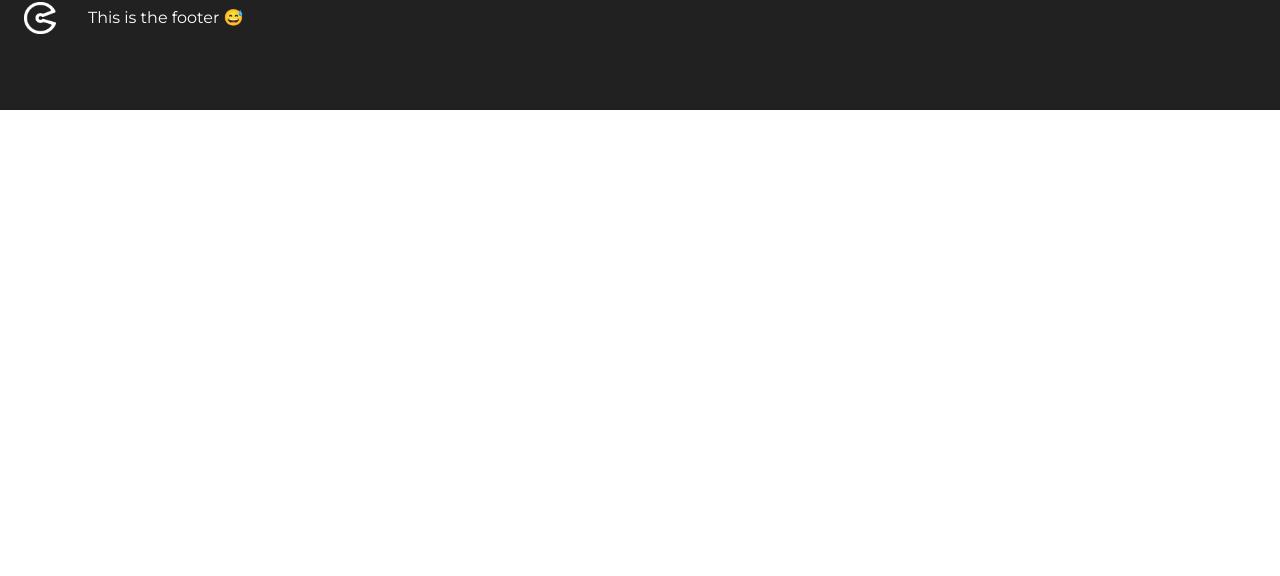
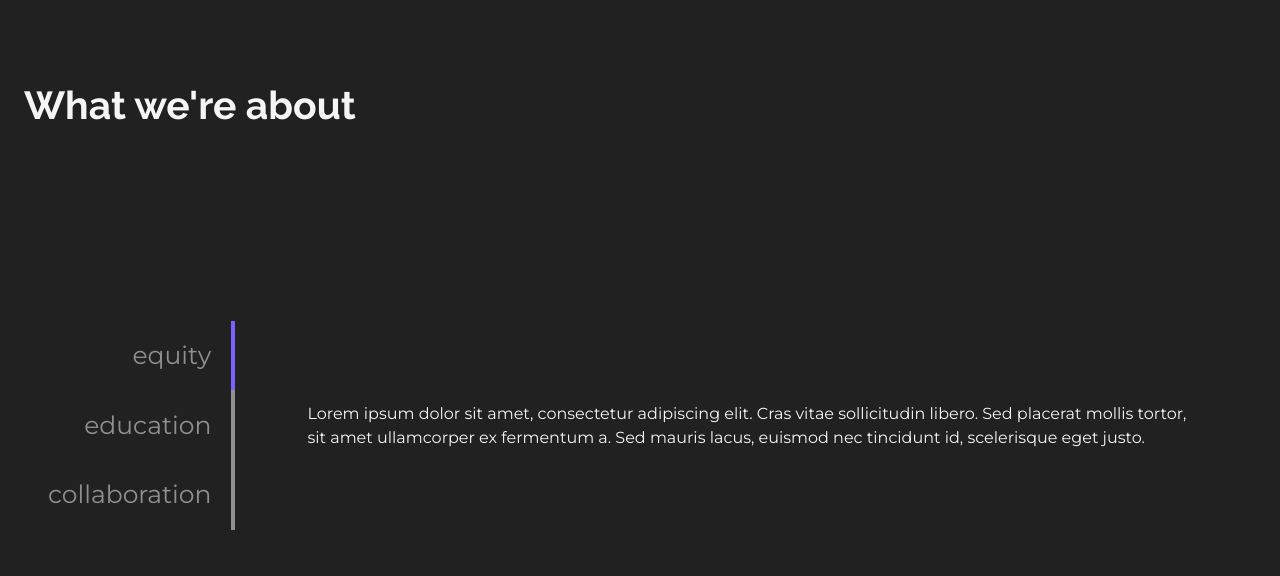
Before and after one commit to blaccsmith/website, a Next.js app: page / in a window 1280 px wide. Shown: the part 690-1266 px from the top of the page. Before the commit the page ends 800 px from the top, so only its background shows below. Built offline with nearby package versions, Linux system fonts and the light colour scheme.

Commit message:
feat: temp solution for pillars section

```diff
--- a/pages/index.tsx
+++ b/pages/index.tsx
@@ -1,12 +1,12 @@
 import { GetStaticProps } from 'next';
-import { useState } from 'react';
-import { homePageImages } from '../constants';
+import { useEffect, useRef, useState } from 'react';
+import { homePageImages, pillars } from '../constants';
 import {
 	Box,
 	HStack,
 	Stack,
 	Text,
-	Button,
+	Button,Heading,
 	Grid,
 	GridItem,
 	Center,
@@ -18,9 +18,23 @@ interface Props {
 }
 
 const Home = ({ images }: Props) => {
+	const [pos,setPos] = useState(0);
+	const scrollingContainer= useRef<HTMLDivElement>(null)
+
+	useEffect(() => {
+		scrollingContainer.current?.scrollTo({
+			top: 207 * pos,
+			behavior:'smooth'
+		})
+	},[pos])
+
+	const getTop = () => {
+		return pos === 0? '0':pos ===1 ?'33%':'67%'
+	}
+
 	return (
 		<Box p="6">
-			<Center>
+			<Center flexDir='column'>
 				<HStack spacing={224}>
 					<Stack w={537} p="6" spacing={5}>
 						<Text
@@ -83,6 +97,28 @@ const Home = ({ images }: Props) => {
 						})}
 					</Grid>
 				</HStack>
+				<Box mt='32'>
+					<Heading fontSize='3xl' color='brand.white'>What we're about</Heading>
+					<HStack mt='48'>
+						<Stack spacing={0} pos='relative'>
+							{pillars.map((el,idx) => (
+								<Box key={idx} py='4' px='6' pos='relative' cursor='pointer' onClick={() => setPos(idx)}>
+									<Text color='#909090' fontSize='xl' textAlign='right'>{el.label}</Text>
+									<Box pos='absolute' right='0' top='0' h='full' w='1' bg='#909090' />
+								</Box>
+
+							))}
+							<Box transition='all .2s' pos='absolute' right='0' top={getTop()} h='33%' w='1' bg='brand.purple.400' />
+						</Stack>
+						<Box h='207px' overflowY='scroll' ref={scrollingContainer}>
+							{pillars.map((el,idx) => (
+								<Center key={idx} h='207px' px='16'>
+									<Text color='brand.white'>{el.description}</Text>
+								</Center>
+							))}
+						</Box>
+					</HStack>
+				</Box>
 			</Center>
 		</Box>
 	);
```
